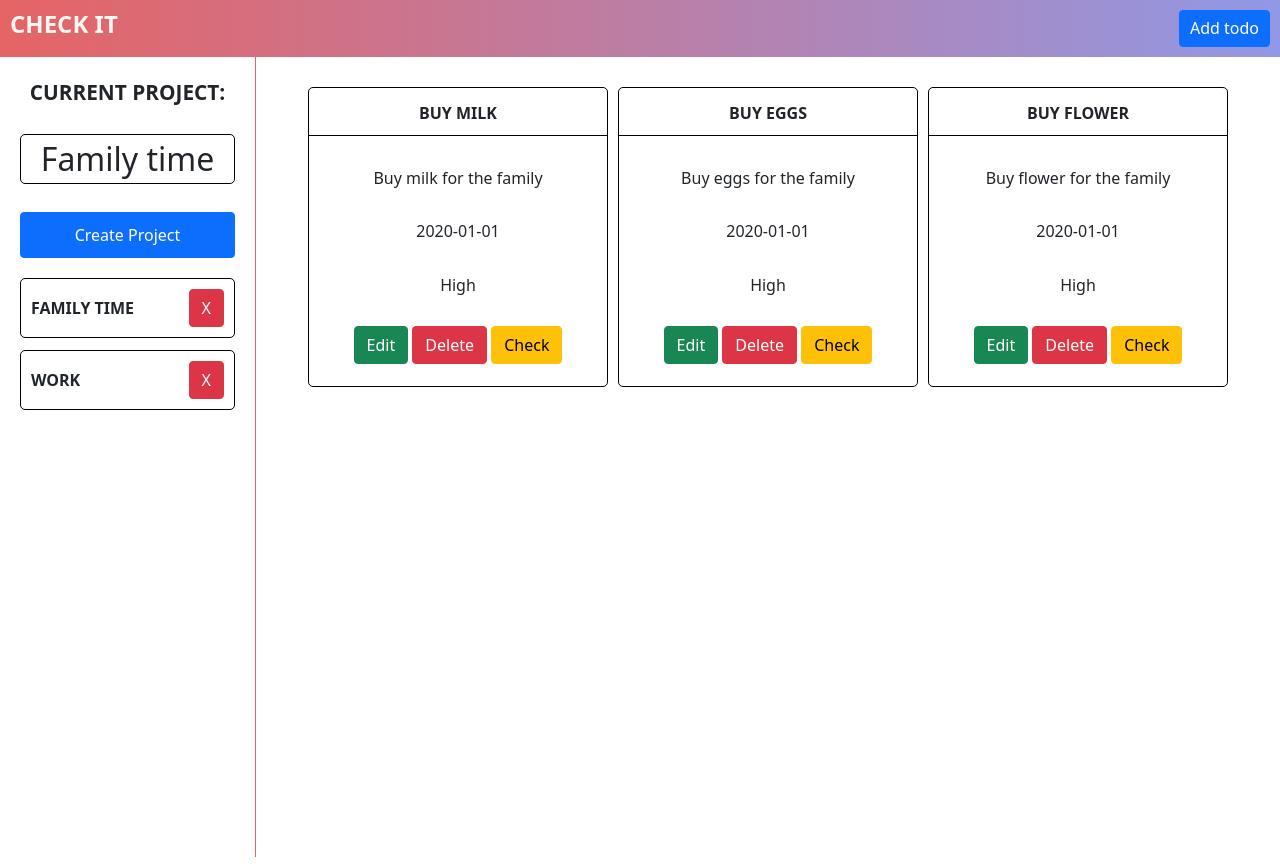
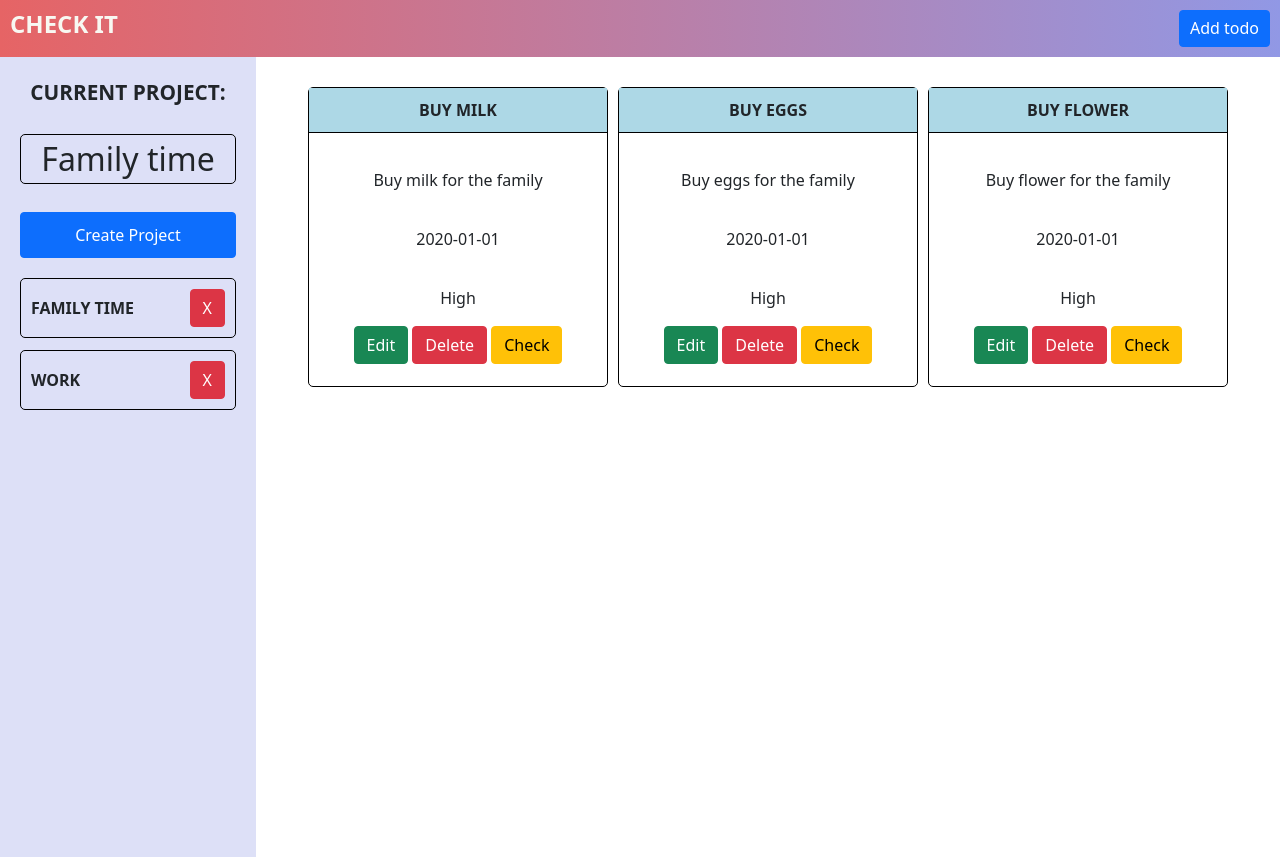
Before and after one commit to BATMANGOO/todo-list, a website built with webpack: page dist/index.html in a window 1280 px wide. Built offline with nearby package versions, Linux system fonts and the light colour scheme.

Commit message:
add styles

```diff
--- a/src/index.js
+++ b/src/index.js
@@ -150,6 +150,7 @@ function deleteProjEvent(project, e) {
   projectsContainer.removeChild(project);
   projectsArray = projectsArray.filter(project => project.getId() !== e.target.parentNode.getAttribute('data-id'));
   currentProject = projectsArray[projectsArray.length - 1];
+  currentProjTitle.innerHTML = currentProject.name;
   return currentProject.renderTodos();
 };
 
--- a/src/style.css
+++ b/src/style.css
@@ -19,7 +19,7 @@
 }
 /* nav styles */
 .nav-bar {
-    background: linear-gradient(to right, #e66465, #9198e5);
+    background: linear-gradient(to right, rgb(230, 100, 101), rgb(145, 152, 229));
     padding: 10px;
     grid-column: 1 / 3;
     display: flex;
@@ -39,7 +39,8 @@
 
 /* side-bar styles */
 .projects-bar {
-    border-right: 1px solid #e66465;
+    /* background: linear-gradient(to right, rgba(230, 100, 101, 0.5), rgba(145, 152, 229, 0.5)); */
+    background: rgba(143, 151, 229, 0.3);
     height: 100vh;
     grid-column: 1 / 2;
     grid-row-start: 2;
@@ -138,7 +139,7 @@
     height: 80%;
     display: flex;
     flex-direction: column;
-    justify-content: space-evenly;
+    justify-content: space-between;
     align-items: center;
     /* padding: 10px; */
 }
@@ -152,7 +153,9 @@
     text-transform: uppercase;
     border-bottom: 1px solid black;
     width: 100%;
-    padding-bottom: 10px;
+    height: auto;
+    padding: 10px;
+    background: lightblue;
 }
 
 /* form style */
```
